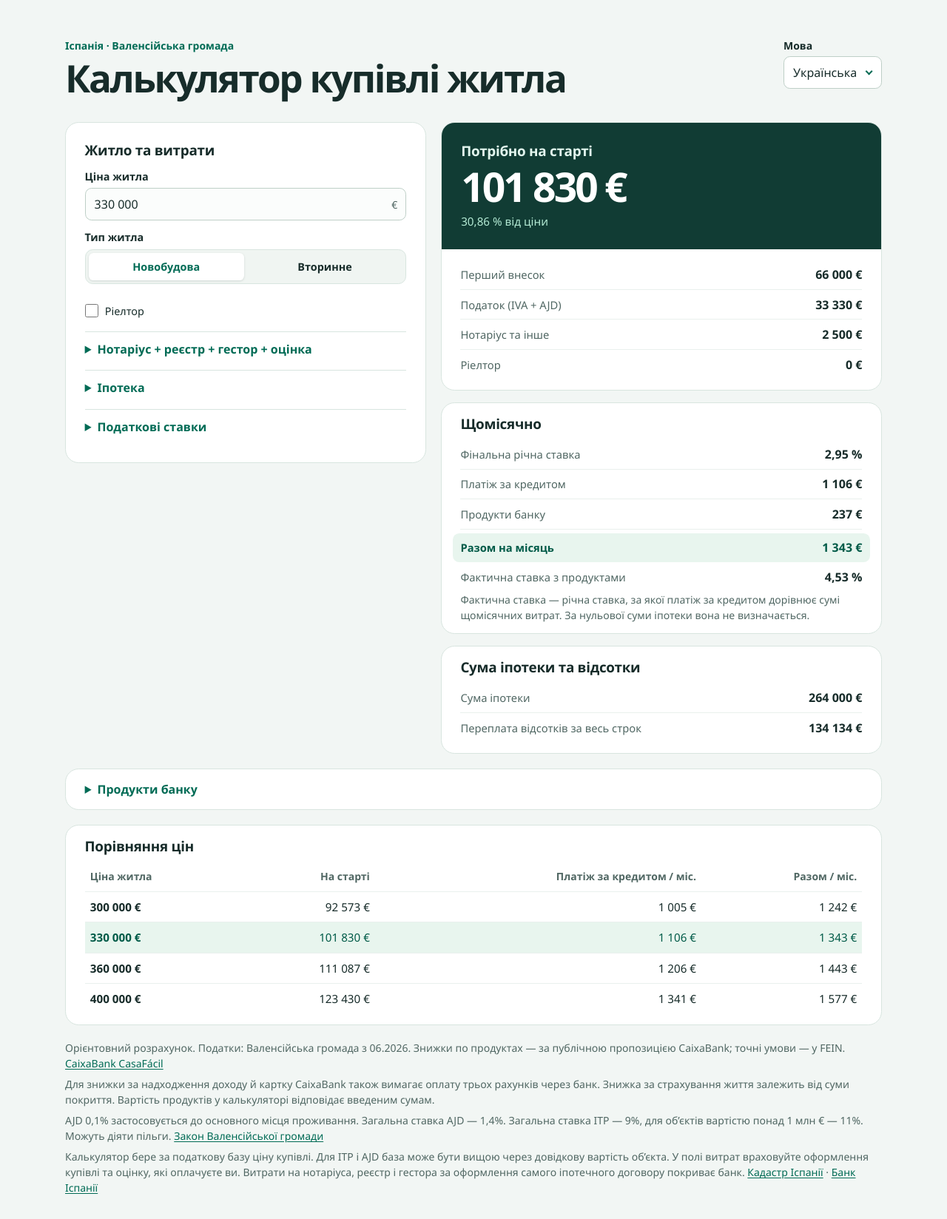
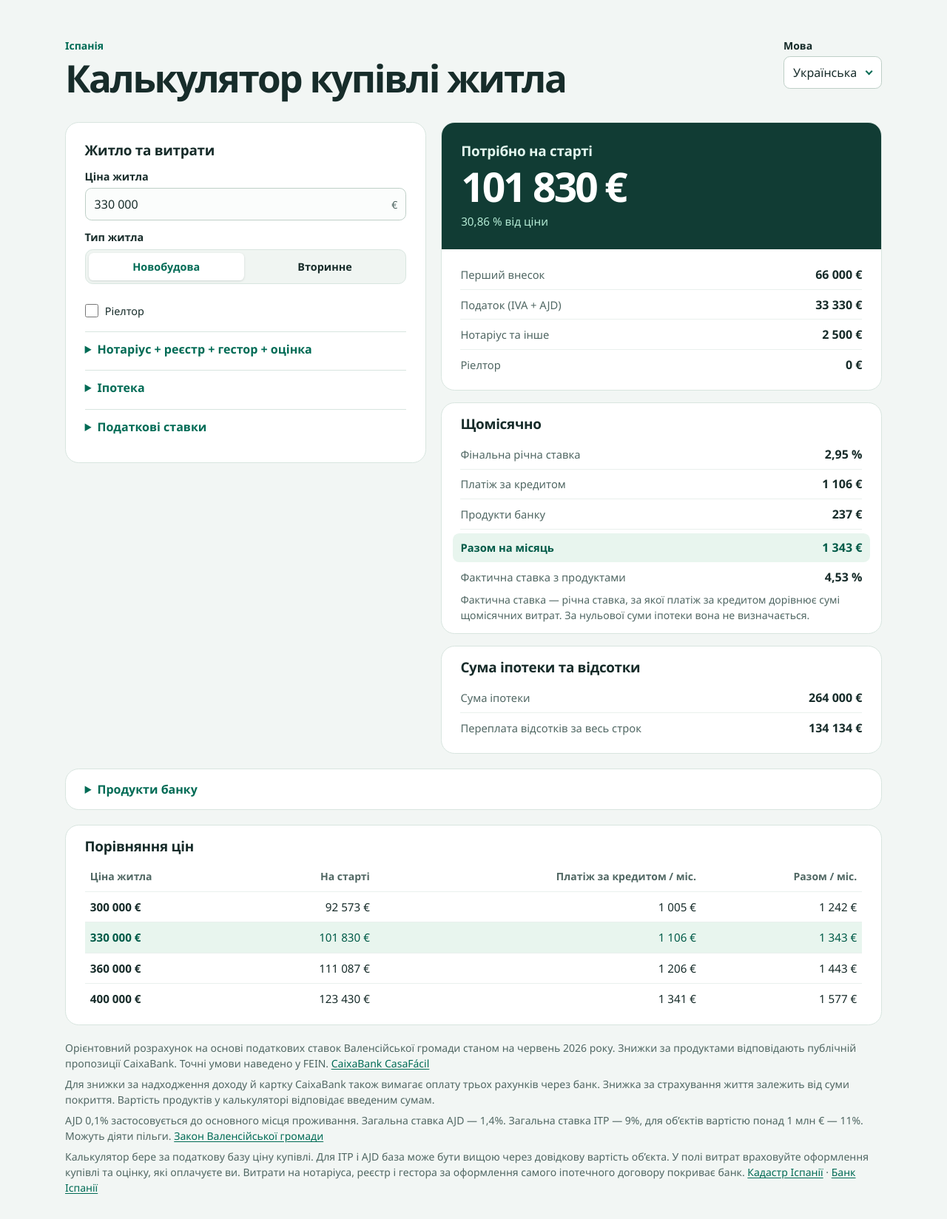
Before and after one commit to alexxmintopenergy/spain-mortgage-calculator, a plain HTML site: page index.html in a window 1280 px wide. Shown: the whole page at 74% size. Drawn offline with Linux system fonts and the light colour scheme.

Commit message:
Keep Valencian tax reference in footer

```diff
--- a/i18n.js
+++ b/i18n.js
@@ -1,7 +1,7 @@
 // Translations are ordered as Ukrainian, Russian, English, Spanish.
 const translations = {
-  description: ["Розрахунок першого внеску, податків і щомісячного платежу за житло у Валенсійській громаді.","Расчёт первоначального взноса, налогов и ежемесячного платежа за жильё в Валенсийском сообществе.","Estimate the down payment, taxes and monthly mortgage payment for a home in the Valencian Community.","Calcula la entrada, los impuestos y la cuota mensual de una vivienda en la Comunitat Valenciana."],
-  location: ["Іспанія · Валенсійська громада","Испания · Валенсийское сообщество","Spain · Valencian Community","España · Comunitat Valenciana"],
+  description: ["Розрахунок першого внеску, податків і щомісячного платежу за житло в Іспанії.","Расчёт первоначального взноса, налогов и ежемесячного платежа за жильё в Испании.","Estimate the down payment, taxes and monthly mortgage payment for a home in Spain.","Calcula la entrada, los impuestos y la cuota mensual de una vivienda en España."],
+  location: ["Іспанія","Испания","Spain","España"],
   heading: ["Калькулятор купівлі житла","Калькулятор покупки жилья","Home purchase calculator","Calculadora de compra de vivienda"],
   language: ["Мова","Язык","Language","Idioma"],
   settings: ["Параметри розрахунку","Параметры расчёта","Calculation settings","Parámetros del cálculo"],
@@ -50,14 +50,14 @@ const translations = {
   atStart: ["На старті","На старте","Upfront","Total inicial"],
   paymentColumn: ["Платіж за кредитом / міс.","Платёж по кредиту / мес.","Mortgage / month","Cuota / mes"],
   totalColumn: ["Разом / міс.","Итого / мес.","Total / month","Total / mes"],
-  note: ["Орієнтовний розрахунок. Податки: Валенсійська громада з 06.2026. Знижки по продуктах — за публічною пропозицією CaixaBank; точні умови — у FEIN.","Ориентировочный расчёт. Налоги: Валенсийское сообщество с 06.2026. Скидки по продуктам — по публичному предложению CaixaBank; точные условия — в FEIN.","Estimate only. Valencian Community tax rates from June 2026. Product discounts follow CaixaBank’s public offer. See the FEIN for the exact terms.","Cálculo orientativo. Impuestos de la Comunitat Valenciana desde junio de 2026. Bonificaciones según la oferta pública de CaixaBank. Consulta las condiciones exactas en la FEIN."],
+  note: ["Орієнтовний розрахунок на основі податкових ставок Валенсійської громади станом на червень 2026 року. Знижки за продуктами відповідають публічній пропозиції CaixaBank. Точні умови наведено у FEIN.","Ориентировочный расчёт на основе налоговых ставок Валенсийского сообщества по состоянию на июнь 2026 года. Скидки по продуктам соответствуют публичному предложению CaixaBank. Точные условия указаны в FEIN.","This estimate uses Valencian Community tax rates as of June 2026. Product discounts follow CaixaBank’s public offer. See the FEIN for the exact terms.","Cálculo orientativo basado en los tipos impositivos de la Comunitat Valenciana a junio de 2026. Las bonificaciones siguen la oferta pública de CaixaBank. Consulta las condiciones exactas en la FEIN."],
   bankNote: ["Для знижки за надходження доходу й картку CaixaBank також вимагає оплату трьох рахунків через банк. Знижка за страхування життя залежить від суми покриття. Вартість продуктів у калькуляторі відповідає введеним сумам.","Для скидки за поступление дохода и использование карты CaixaBank также требует оплаты трёх счетов через банк. Скидка за страхование жизни зависит от суммы покрытия. Стоимость продуктов соответствует введённым суммам.","The income and card discount also requires three bills to be paid by direct debit through CaixaBank. The life insurance discount depends on the coverage amount. Product costs reflect the amounts entered.","La bonificación por ingresos y tarjeta también exige domiciliar tres recibos en CaixaBank. La bonificación por seguro de vida depende del capital asegurado. El coste de los productos corresponde a los importes introducidos."],
   taxNote: ["AJD 0,1% застосовується до основного місця проживання. Загальна ставка AJD — 1,4%. Загальна ставка ITP — 9%, для об’єктів вартістю понад 1 млн € — 11%. Можуть діяти пільги.","AJD 0,1% применяется к основному жилью. Общая ставка AJD — 1,4%. Общая ставка ITP — 9%, для объектов стоимостью свыше 1 млн € — 11%. Могут действовать льготы.","The 0.1% AJD rate applies to a main residence. The standard AJD rate is 1.4%. The standard ITP rate is 9%, or 11% for property valued above €1 million. Relief may apply.","El AJD del 0,1% se aplica a la vivienda habitual. El tipo general de AJD es del 1,4%. El tipo general de ITP es del 9%, o del 11% para inmuebles de valor superior a 1 millón de euros. Pueden aplicarse beneficios fiscales."],
   regionalLaw: ["Закон Валенсійської громади","Закон Валенсийского сообщества","Valencian Community law","Ley de la Comunitat Valenciana"],
   costNote: ["Калькулятор бере за податкову базу ціну купівлі. Для ITP і AJD база може бути вищою через довідкову вартість об’єкта. У полі витрат враховуйте оформлення купівлі та оцінку, які оплачуєте ви. Витрати на нотаріуса, реєстр і гестора за оформлення самого іпотечного договору покриває банк.","Калькулятор использует цену покупки как налоговую базу. Для ITP и AJD база может быть выше из-за справочной стоимости объекта. В расходы включайте оформление покупки и оценку, которые оплачиваете вы. Нотариальные, регистрационные и административные расходы по самому ипотечному договору оплачивает банк.","The calculator uses the purchase price as the tax base. For ITP and AJD, the property’s official reference value may result in a higher base. Include purchase closing costs and valuation fees that you pay. The bank covers notary, registry and gestoría costs for the mortgage contract itself.","La calculadora toma el precio de compra como base imponible. En ITP y AJD, el valor de referencia del inmueble puede elevar la base. Incluye los gastos de compraventa y la tasación que pagas tú. El banco asume los gastos de notaría, registro y gestoría de la escritura hipotecaria."],
   cadastre: ["Кадастр Іспанії","Кадастр Испании","Spanish Cadastre","Catastro de España"],
   bankOfSpain: ["Банк Іспанії","Банк Испании","Bank of Spain","Banco de España"],
-  title: ["Калькулятор іпотеки · Валенсійська громада","Ипотечный калькулятор · Валенсийское сообщество","Mortgage calculator · Valencian Community","Calculadora hipotecaria · Comunitat Valenciana"],
+  title: ["Калькулятор іпотеки · Іспанія","Ипотечный калькулятор · Испания","Mortgage calculator · Spain","Calculadora hipotecaria · España"],
   feesScaled: ["Орієнтовно, пропорційно ціні житла. Суму можна уточнити вручну.","Ориентировочно, пропорционально цене жилья. Сумму можно уточнить вручную.","Estimated in proportion to the property price. You can adjust the amount manually.","Estimación proporcional al precio de la vivienda. Puedes ajustar el importe manualmente."],
   feesFixed: ["Фіксована сума для поточної ціни та всіх сценаріїв.","Фиксированная сумма для текущей цены и всех сценариев.","A fixed amount for the current price and all comparison scenarios.","Importe fijo para el precio actual y todos los escenarios comparados."],
   invalidFields: ["Перевірте значення в полях: {fields}.","Проверьте значения в полях: {fields}.","Check the values in these fields: {fields}.","Revisa los valores de estos campos: {fields}."],
--- a/index.html
+++ b/index.html
@@ -3,14 +3,14 @@
 <head>
   <meta charset="utf-8">
   <meta name="viewport" content="width=device-width, initial-scale=1">
-  <title data-i18n="title">Калькулятор іпотеки · Валенсійська громада</title>
-  <meta name="description" data-i18n-content="description" content="Розрахунок першого внеску, податків і щомісячного платежу за житло у Валенсійській громаді.">
+  <title data-i18n="title">Калькулятор іпотеки · Іспанія</title>
+  <meta name="description" data-i18n-content="description" content="Розрахунок першого внеску, податків і щомісячного платежу за житло в Іспанії.">
   <link rel="stylesheet" href="./styles.css">
 </head>
 <body>
   <main>
     <header class="intro">
-      <p class="location" data-i18n="location">Іспанія · Валенсійська громада</p>
+      <p class="location" data-i18n="location">Іспанія</p>
       <h1 data-i18n="heading">Калькулятор купівлі житла</h1>
       <div class="language-control">
         <label for="language" data-i18n="language">Мова</label>
@@ -180,7 +180,7 @@
     </section>
 
     <footer>
-      <p><span data-i18n="note">Орієнтовний розрахунок. Податки: Валенсійська громада з 06.2026. Знижки по продуктах — за публічною пропозицією CaixaBank; точні умови — у FEIN.</span> <a href="https://www.caixabank.es/particular/hipotecas/casafacil.html">CaixaBank CasaFácil</a></p>
+      <p><span data-i18n="note">Орієнтовний розрахунок на основі податкових ставок Валенсійської громади станом на червень 2026 року. Знижки за продуктами відповідають публічній пропозиції CaixaBank. Точні умови наведено у FEIN.</span> <a href="https://www.caixabank.es/particular/hipotecas/casafacil.html">CaixaBank CasaFácil</a></p>
       <p data-i18n="bankNote">Для знижки за надходження доходу й картку CaixaBank також вимагає оплату трьох рахунків через банк. Знижка за страхування життя залежить від суми покриття. Вартість продуктів у калькуляторі відповідає введеним сумам.</p>
       <p><span data-i18n="taxNote">AJD 0,1% застосовується до основного місця проживання. Загальна ставка AJD — 1,4%. Загальна ставка ITP — 9%, для об’єктів вартістю понад 1 млн € — 11%. Можуть діяти пільги.</span> <a href="https://www.boe.es/buscar/act.php?id=BOE-A-1998-8202&amp;p=20260702&amp;tn=0" data-i18n="regionalLaw">Закон Валенсійської громади</a></p>
       <p><span data-i18n="costNote">Калькулятор бере за податкову базу ціну купівлі. Для ITP і AJD база може бути вищою через довідкову вартість об’єкта. У полі витрат враховуйте оформлення купівлі та оцінку, які оплачуєте ви. Витрати на нотаріуса, реєстр і гестора за оформлення самого іпотечного договору покриває банк.</span> <a href="https://www.catastro.hacienda.gob.es/es-es/usos_fiscales.html" data-i18n="cadastre">Кадастр Іспанії</a> · <a href="https://clientebancario.bde.es/pcb/es/blog/gastos-de-formalizacion.html" data-i18n="bankOfSpain">Банк Іспанії</a></p>
```
